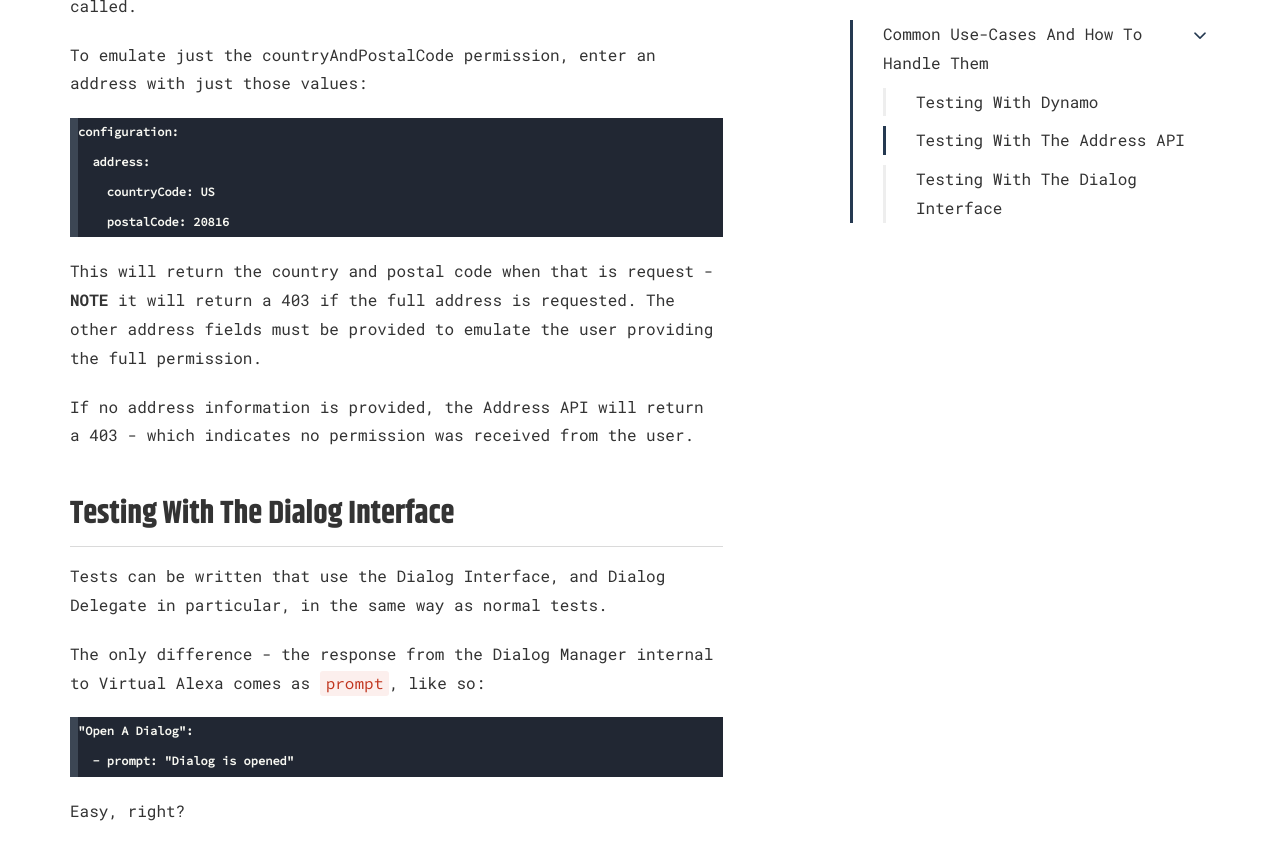
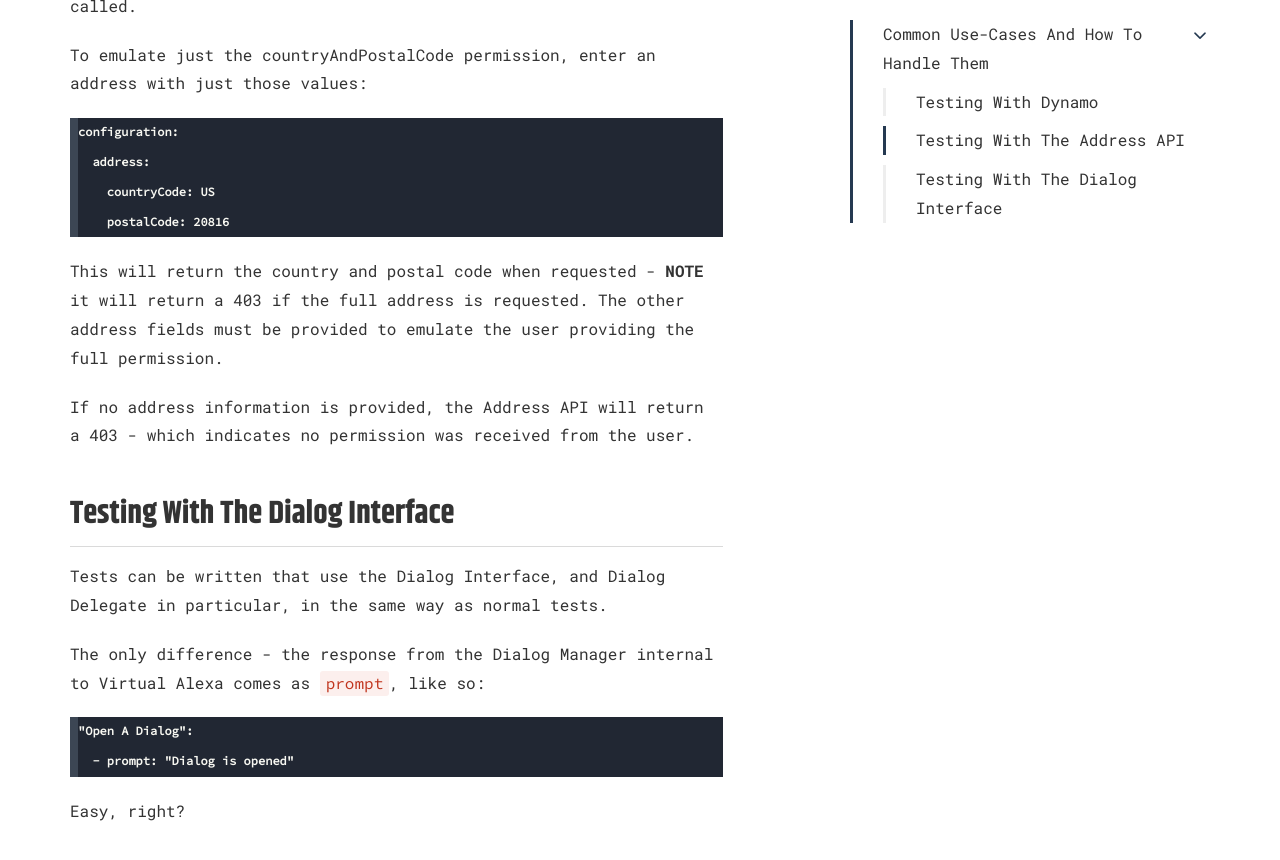
Before and after one commit to bespoken/bespoken-docs, a Jekyll site: the page built from unit-testing/use-cases.md, in a window 1280 px wide and 900 px high, scrolled down 1828 px. Shown: the top 860 px of the window. Built offline with Jekyll 4.4.1, drawn with Linux system fonts in a browser that asks for light colours; some web fonts are replaced.

Commit message:
Forgot to save

````diff
--- a/unit-testing/use-cases.md
+++ b/unit-testing/use-cases.md
@@ -62,7 +62,7 @@
     postalCode: 20816
 ```
 
-This will return the country and postal code when that is request - **NOTE** it will return a 403 if the full address is requested. The other address fields must be provided to emulate the user providing the full permission.
+This will return the country and postal code when requested - **NOTE** it will return a 403 if the full address is requested. The other address fields must be provided to emulate the user providing the full permission.
 
 If no address information is provided, the Address API will return a 403 - which indicates no permission was received from the user.
 
````
